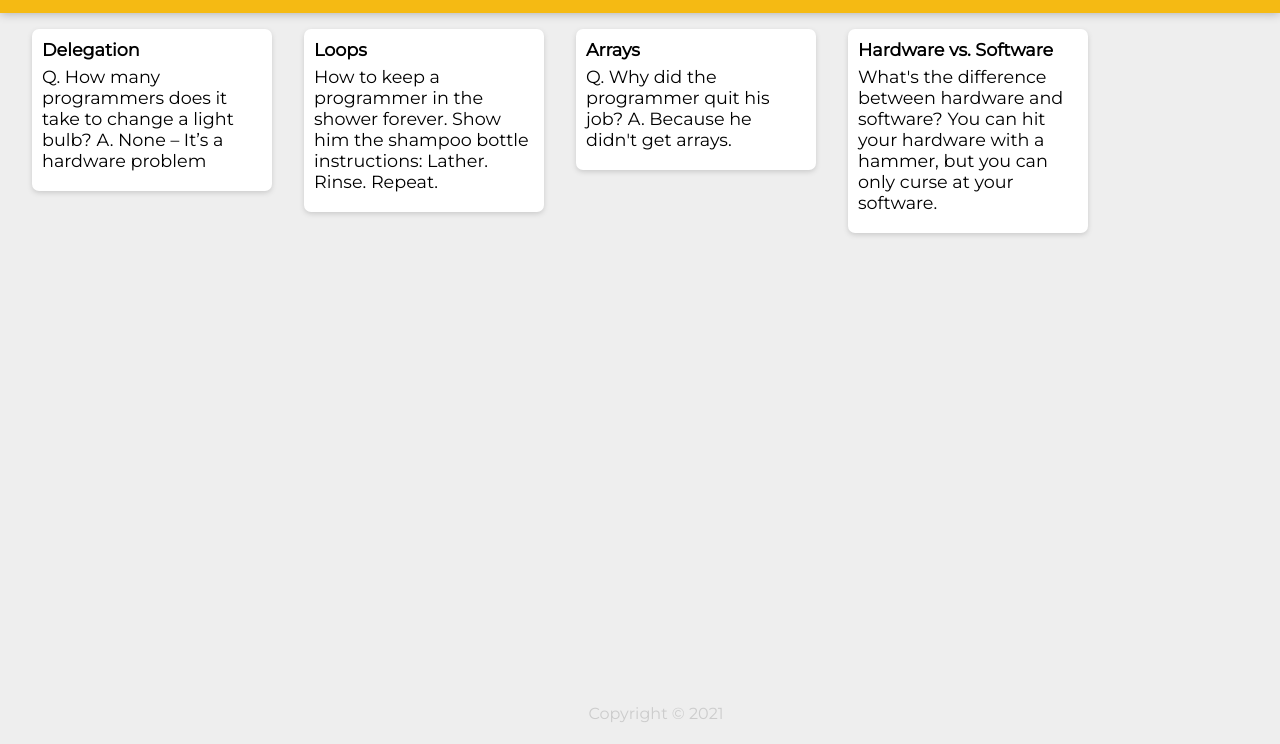
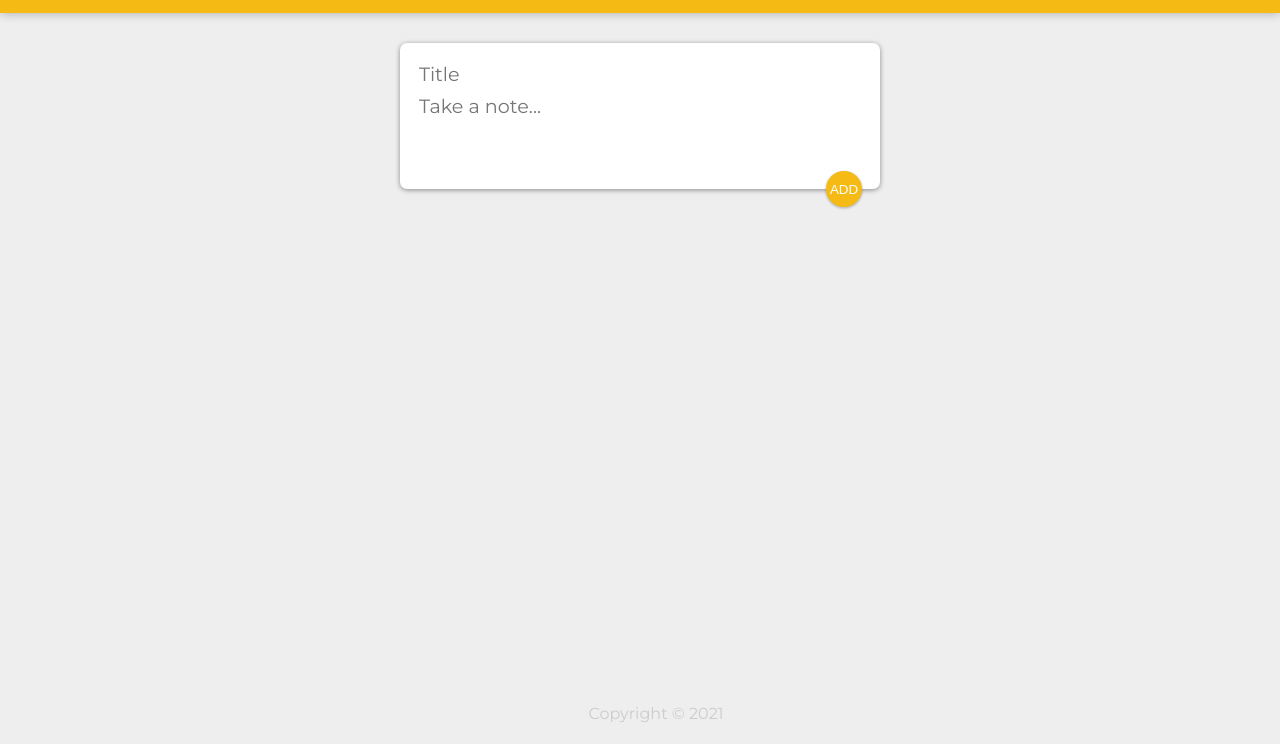
Before and after one commit to sandeepacharya2001/Keeper-App, a React app: page / in a window 1280 px wide. Shown: the part 56-800 px from the top of the page. Built offline with nearby package versions, Linux system fonts and the light colour scheme; a web font is replaced by a local one.

Commit message:
Added input and completed my react keeper app

```diff
--- a/public/styles.css
+++ b/public/styles.css
@@ -35,6 +35,7 @@ footer {
 footer p {
   color: #ccc;
 }
+
 .note {
   background: #fff;
   border-radius: 7px;
@@ -44,13 +45,61 @@ footer p {
   margin: 16px;
   float: left;
 }
+
 .note h1 {
   font-size: 1.1em;
   margin-bottom: 6px;
 }
+
 .note p {
   font-size: 1.1em;
   margin-bottom: 10px;
   white-space: pre-wrap;
   word-wrap: break-word;
 }
+
+.note button {
+  position: relative;
+  float: right;
+  margin-right: 10px;
+  color: #f5ba13;
+  border: none;
+  width: 36px;
+  height: 36px;
+  cursor: pointer;
+  outline: none;
+}
+
+form {
+  position: relative;
+  width: 480px;
+  margin: 30px auto 20px auto;
+  background: #fff;
+  padding: 15px;
+  border-radius: 7px;
+  box-shadow: 0 1px 5px rgb(138, 137, 137);
+}
+form input,
+form textarea {
+  width: 100%;
+  border: none;
+  padding: 4px;
+  outline: none;
+  font-size: 1.2em;
+  font-family: inherit;
+  resize: none;
+}
+form button {
+  position: absolute;
+  right: 18px;
+  bottom: -18px;
+  background: #f5ba13;
+  color: #fff;
+  border: none;
+  border-radius: 50%;
+  width: 36px;
+  height: 36px;
+  box-shadow: 0 1px 3px rgba(0, 0, 0, 0.3);
+  cursor: pointer;
+  outline: none;
+}
--- a/src/components/App.js
+++ b/src/components/App.js
@@ -1,23 +1,42 @@
-import React from "react";
-import Heading from "./Heading";
+import React, { useState } from "react";
+import Header from "./Header";
 import Footer from "./Footer";
-import Note from "./Note"
-import notes from "../notes";
+import Note from "./Note";
+import CreateArea from "./CreateArea";
 
-function App(){
+function App() {
+	const [notes, setNotes] = useState([]);
+
+	function addNote(note) {
+		setNotes((prevValue) => {
+			return [...prevValue, note];
+		});
+	}
+
+    function deleteNote(id){
+        setNotes(notes.filter((note,index)=>{
+            return index!==id;
+        }));
+    }
+
 	return (
 		<div>
-            <Heading />
-            {notes.map(note =>
-
+			<Header />
+			<CreateArea addNote={addNote} />
+			{notes.map((note, index) => {
+				return (
 					<Note
-                key={note.key}
+						key={index}
+						id={index}
 						title={note.title}
 						content={note.content}
+                        deleteNote={deleteNote}
 					/>
-            )}
+				);
+			})}
 			<Footer />
 		</div>
 	);
 }
+
 export default App;
--- /dev/null
+++ b/src/components/CreateArea.js
@@ -0,0 +1,40 @@
+import React, { useState } from "react";
+
+function CreateArea(props) {
+
+    const [note,setNote]=useState({
+        title: "",
+        content: ""
+    });
+    function handleChange(event){
+        const name = event.target.name;
+        const value = event.target.value;
+        setNote(prevValue => {
+          return ({
+            ...prevValue,
+            [name]: value
+          }
+          );
+        })
+    }
+    function handleSubmit(event){
+        props.addNote(note);
+        setNote({
+            title: "",
+            content:""
+        });
+        event.preventDefault();
+    }
+
+	return (
+		<div>
+			<form onSubmit={handleSubmit} autoComplete="off">
+				<input onChange={handleChange} name="title" placeholder="Title" value={note.title}/>
+				<textarea onChange={handleChange} name="content" placeholder="Take a note..." value={note.content} rows="3" />
+				<button>ADD</button>
+			</form>
+		</div>
+	);
+}
+
+export default CreateArea;
--- a/src/components/Heading.js
+++ b/src/components/Header.js
@@ -1,6 +1,6 @@
 import React from "react";
 
-function Heading(){
+function Header(){
     return (
         <div>
             <header>
@@ -10,4 +10,4 @@ function Heading(){
     );
 }
 
-export default Heading;
+export default Header;
--- a/src/components/Note.js
+++ b/src/components/Note.js
@@ -1,12 +1,19 @@
 import React from "react";
 
 
-function Note(props){
-    return(
-        <div className="note">
-            <h1>{props.title}</h1>
-            <p>{props.content}</p>
-        </div>
-    );
+
+function Note(props) {
+
+    function handleClick(event){
+        props.deleteNote(props.id);
+    }
+
+	return (
+		<div className="note">
+			<h1>{props.title}</h1>
+			<p>{props.content}</p>
+			<button onClick={handleClick}>DELETE</button>
+		</div>
+	);
 }
 export default Note;
--- a/src/notes.js
+++ /dev/null
@@ -1,27 +0,0 @@
-const notes = [
-    {
-      key: 1,
-      title: "Delegation",
-      content:
-        "Q. How many programmers does it take to change a light bulb? A. None – It’s a hardware problem"
-    },
-    {
-      key: 2,
-      title: "Loops",
-      content:
-        "How to keep a programmer in the shower forever. Show him the shampoo bottle instructions: Lather. Rinse. Repeat."
-    },
-    {
-      key: 3,
-      title: "Arrays",
-      content:
-        "Q. Why did the programmer quit his job? A. Because he didn't get arrays."
-    },
-    {
-      key: 4,
-      title: "Hardware vs. Software",
-      content:
-        "What's the difference between hardware and software? You can hit your hardware with a hammer, but you can only curse at your software."
-    }
-  ];
-  export default notes;
```
Also changed, not shown: src/index.js (+17 -0 lines). Lines whose indentation alone changed are shown as unchanged.
